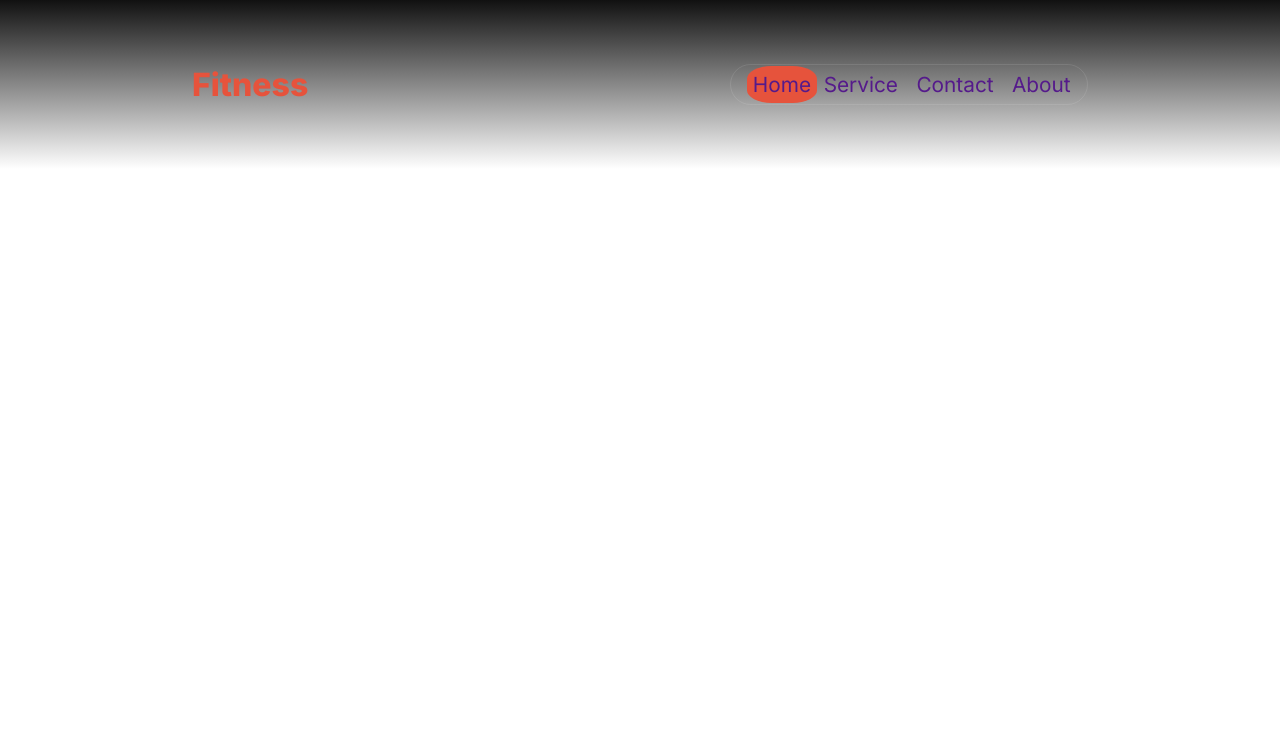
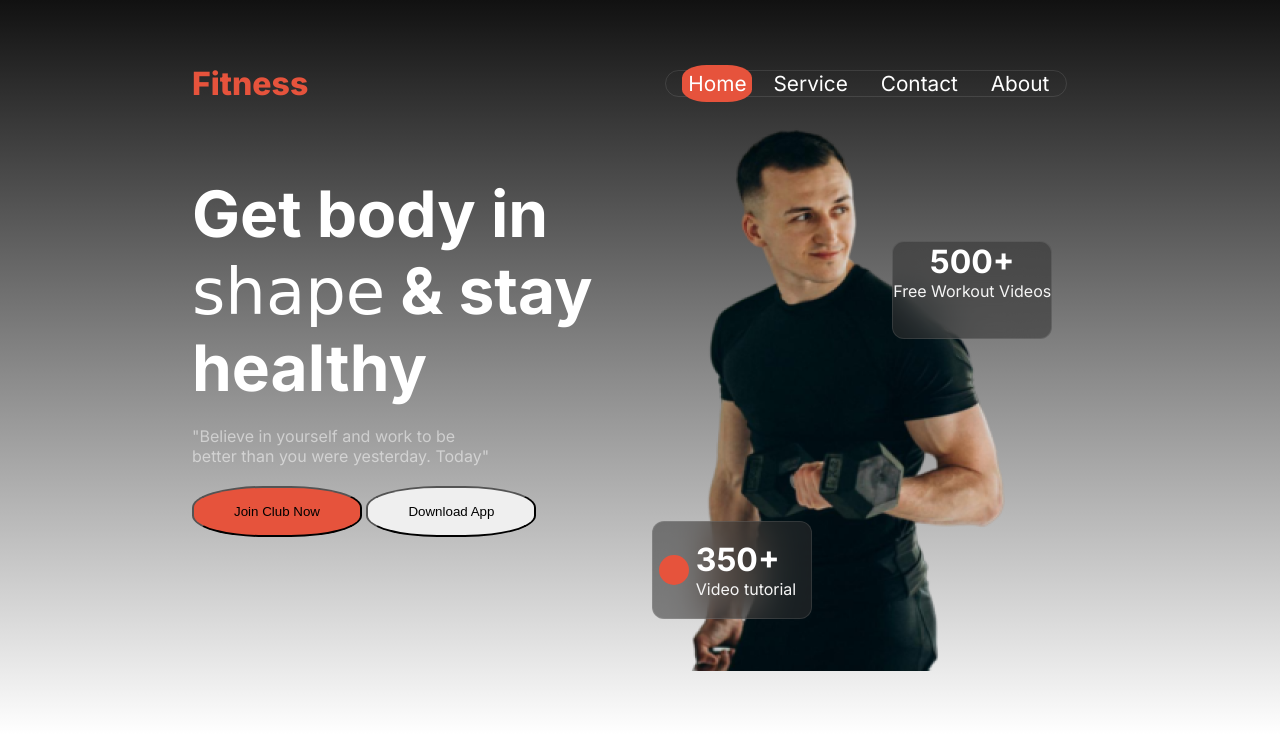
Before and after one commit to AkibRiad/Assignment-two-solution, a plain HTML site: page index.html in a window 1280 px wide. Drawn offline with Linux system fonts and the light colour scheme; a web font is replaced by a local one.

Commit message:
header section added

```diff
--- a/index.html
+++ b/index.html
@@ -5,20 +5,53 @@
     <meta name="viewport" content="width=device-width, initial-scale=1.0">
     <title>Assignment2</title>
     <link rel="stylesheet" href="st.css">
+    <script src="https://kit.fontawesome.com/e9d6327667.js" crossorigin="anonymous"></script>
 </head>
 <body class="inter-font">
     <header>
+        <!-- navbar start -->
         <nav class="navbar">
             <h2>Fitness</h2>
+            <div class="div">
             <div class="nav-items">
                 <ul>
-                    <li><a href=""><span id="komla">Home</span></a></li>
+                    <li><a href=""><span id="komla" class="komla">Home</span></a></li>
                     <li><a href="">Service</a></li>
                     <li><a href="">Contact</a></li>
                     <li><a href="">About</a></li>
                 </ul>
             </div>
+            <div class="nav-icon">
+                <i id="hid" class="fa-solid fa-list"></i>
+            </div>
+        </div>
         </nav>
+        <!-- navbar end  -->
+
+        <div class="header-body">
+            <div class="head-content">
+                <h1>Get body in <br> <span class="shape">shape</span> & stay<br>healthy</h1>
+                <p>"Believe in yourself and work to be <br> better than you were yesterday. Today"</p>
+                <div class="btn-div">
+                    <button id="komla" class="header-btn">Join Club Now</button>
+                    <button class="header-btn">Download App</button>
+                </div>
+            </div>
+            <div class="head-img">
+                <div class="three">
+
+                <div class="circle"></div>
+                    <div class="circle-content">
+                    <h1>350+</h1>
+                    <p>Video tutorial</p>
+                </div>
+            </div>
+                <div class="five">
+                    <h1>500+</h1>
+                    <p>Free Workout Videos</p>
+                </div>
+            </div>
+        </div>
     </header>
     <main>
 
--- a/st.css
+++ b/st.css
@@ -1,4 +1,5 @@
 @import url('https://fonts.googleapis.com/css2?family=Inter:wght@100..900&display=swap');
+@import url('https://fonts.googleapis.com/css2?family=Playwrite+VN:wght@100..400&display=swap');
 
 
 .inter-font {
@@ -27,6 +28,9 @@ body{
 #komla{
     background: rgb(230, 83, 60);;
 }
+#hid{
+  visibility: hidden;
+}
   /* shared style  */
 
   /* navbar style start */
@@ -39,17 +43,31 @@ body{
     color: rgb(230, 83, 60);
     font-size: 2rem;
     font-weight: 800 ;
+
   }
   .nav-items{
-    width: 40%;
-    box-sizing: border-box;
+    width: 400px;
     border: 1px solid rgba(255, 255, 255, 0.1);
     border-radius: 35px;
+
+  }
+  .nav-icon{
+    width: 5%;
+  }
+  #hid{
+    color: white;
+    height: 1.5em;
+    margin-left: 5px;
+    visibility: hidden;
+  }
+  .div{
+    display: flex;
+    align-items: center;
+
   }
   .navbar ul{
     display: flex;
     justify-content: space-around;
-    padding: 2%;
   }
   .navbar ul li{
     list-style: none;
@@ -61,19 +79,113 @@ body{
   }
   .navbar ul li a{
     text-decoration: none;
+    color: white;
   }
-  #komla{
+  .komla{
     padding: 10%;
     border-radius: 35%;
   }
   /* navbar style end */
 
-
+  /* header body  */
+  .shape {
+    font-family: "Playwrite VN", cursive;
+    font-optical-sizing: 5px;
+    font-weight: 400;
+    font-style: normal;
+  }
+  /* header body end */
+  .header-body{
+    display: flex;
+    justify-content: space-between;
+  }
+  .header-body .head-content{
+    margin-top: 8%;
+  }
+  .head-content h1{
+    color: white;
+    font-size: 4rem;
+  }
+  .head-content p{
+    font-size: 1rem;
+    color: rgba(255, 255, 255, 0.5);
+    margin-top: 5%;
+  }
+  .head-content .header-btn{
+    border-radius: 42%;
+    padding: 16px 40px 16px 40px;
+    margin-top: 5%;
+  }
+  .head-img{
+    margin-top: 2%;
+    margin-right: 4%;
+    display: flex;
+    background-image: url(images/Images\ 2.png);
+    background-position: center;
+    background-repeat: no-repeat;
+    width: 400px;
+    height: 550px;
+  }
+  .circle {
+    width: 30px;
+    height: 30px;
+    border-radius: 50%;
+    border: none;
+    background: rgb(230, 83, 60);
+    margin-left: 4%;
+  }
+  .three{
+    width: 206px;
+    height: 96px;
+    border: 1px solid rgba(255, 255, 255, 0.1);
+    border-radius: 12px;
+  backdrop-filter: blur(20px);
+  background: rgba(48, 48, 48, 0.54);
+  display: flex;
+  align-items: center;
+  gap: 4%;
+  margin-top: 400px;
+  margin-right: 80px;
+  }
+  .three h1, .five h1{
+    color: white;
+  }
+  .three p , .five p{
+    color: whitesmoke;
+  }
+  .five{
+    width: 206px;
+    height: 96px;
+    border: 1px solid rgba(255, 255, 255, 0.1);
+    border-radius: 12px;
+  backdrop-filter: blur(20px);
+  background: rgba(48, 48, 48, 0.54);
+  display: flex;
+  flex-direction: column;
+  align-items: center;
+  margin-top: 30%;
+  }
 
   /* media query  */
    @media screen and (max-width: 576px) {
     .nav-items{
         display: none;
-
+    }
+    #hid{
+      visibility: visible;
+    }
+    .header-body{
+      flex-direction: column;
+    }
+    .head-content h1{
+      font-size: 2rem;
+    }
+    .btn-div{
+      display: flex;
+      row-gap: 10px;
+    }
+    .head-img{
+      width: 100%;
+      margin-top: 20px;
     }
    }
```
